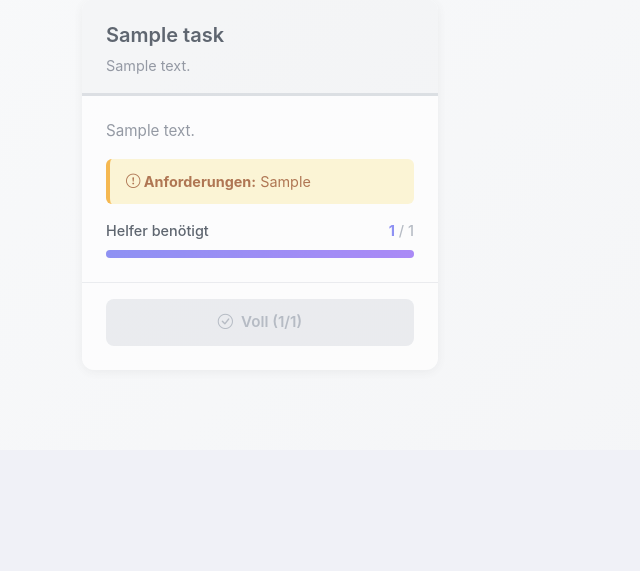
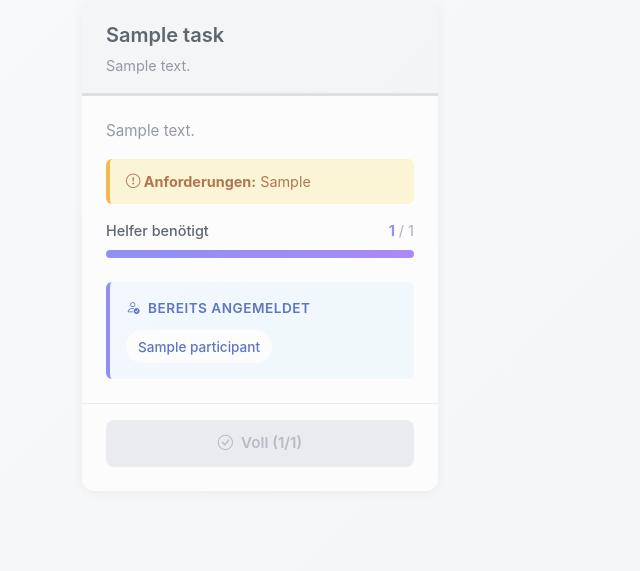
Before and after one commit to manuguth/bmk-tools, a Django app: a page that uses festival/templates/festival/festival_detail.html in a window 1280 px wide. Shown: the part 511-1082 px from the top of the page, without its empty margins (0-640 px from the left). Before the commit the page ends 840 px from the top, so only its background shows below. Run offline with Django 5.2, Linux system fonts and the light colour scheme; tables that the repository leaves empty hold one stand-in row (values such as "Sample post").

Commit message:
Show signed up participants on festival detail page
- Display a list of participant names who have already signed up for each task
- Show below the capacity indicator with blue highlight
- Names displayed as inline badges with icon
- Only shows if task has at least one participant

Co-Authored-By: Claude <noreply@anthropic.com>

```diff
--- a/festival/templates/festival/festival_detail.html
+++ b/festival/templates/festival/festival_detail.html
@@ -81,6 +81,22 @@
                                     </div>
                                 </div>
                             </div>
+
+                            <!-- Signed Up Participants -->
+                            {% if task.participants.all %}
+                                <div style="margin-top: 1.5rem; padding: 1rem; background: #f0f9ff; border-left: 4px solid var(--festival-primary); border-radius: 6px;">
+                                    <p style="margin: 0 0 0.75rem 0; font-size: 0.85rem; font-weight: 600; color: #1e40af; text-transform: uppercase; letter-spacing: 0.5px;">
+                                        <i class="bi bi-person-check" style="margin-right: 0.5rem;"></i>Bereits angemeldet
+                                    </p>
+                                    <div style="display: flex; flex-wrap: wrap; gap: 0.5rem;">
+                                        {% for participant in task.participants.all %}
+                                            <span style="display: inline-block; background: white; color: #1e40af; padding: 0.4rem 0.75rem; border-radius: 20px; font-size: 0.85rem; font-weight: 500;">
+                                                {{ participant.name }}
+                                            </span>
+                                        {% endfor %}
+                                    </div>
+                                </div>
+                            {% endif %}
                         </div>
 
                         <div class="task-card-footer">
```
